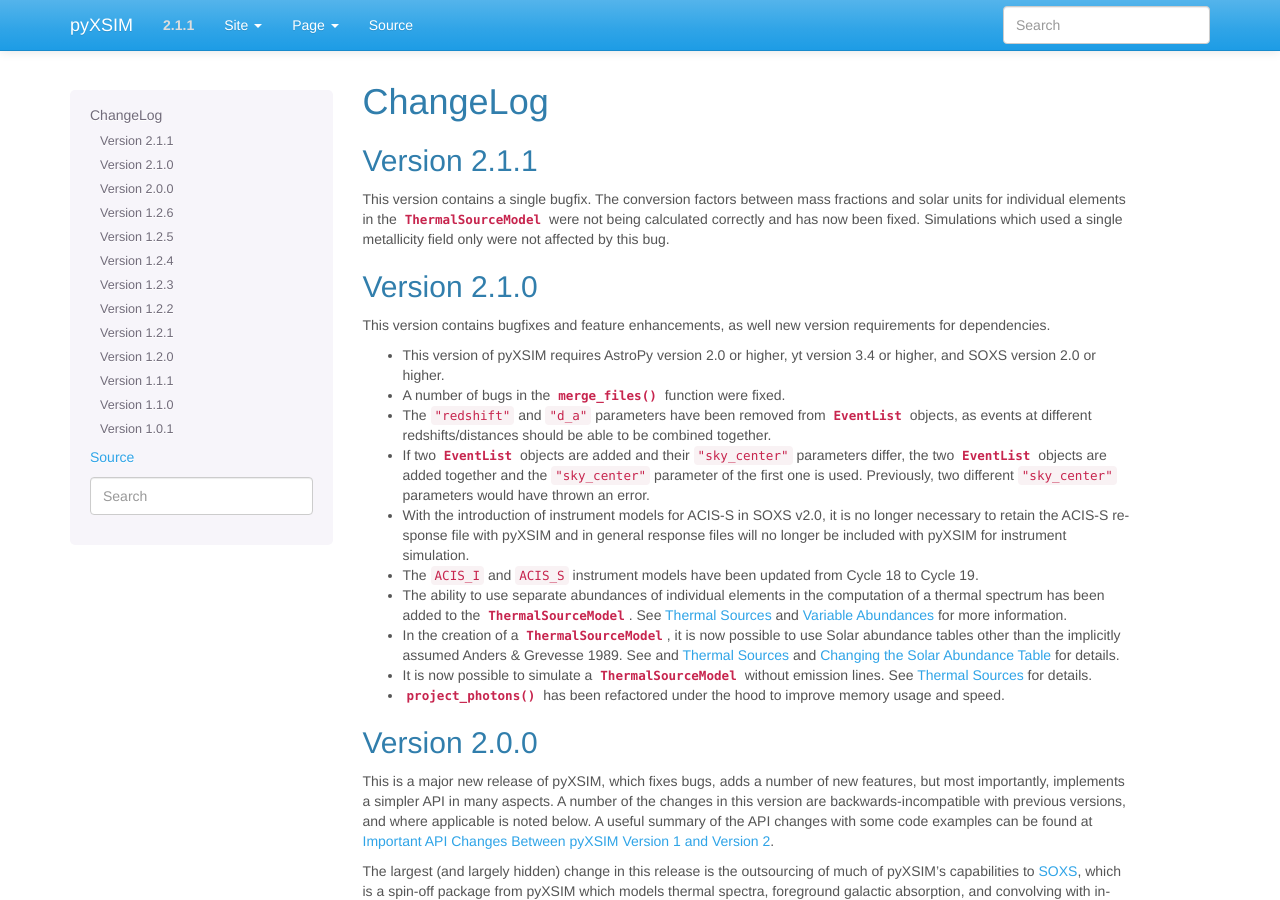
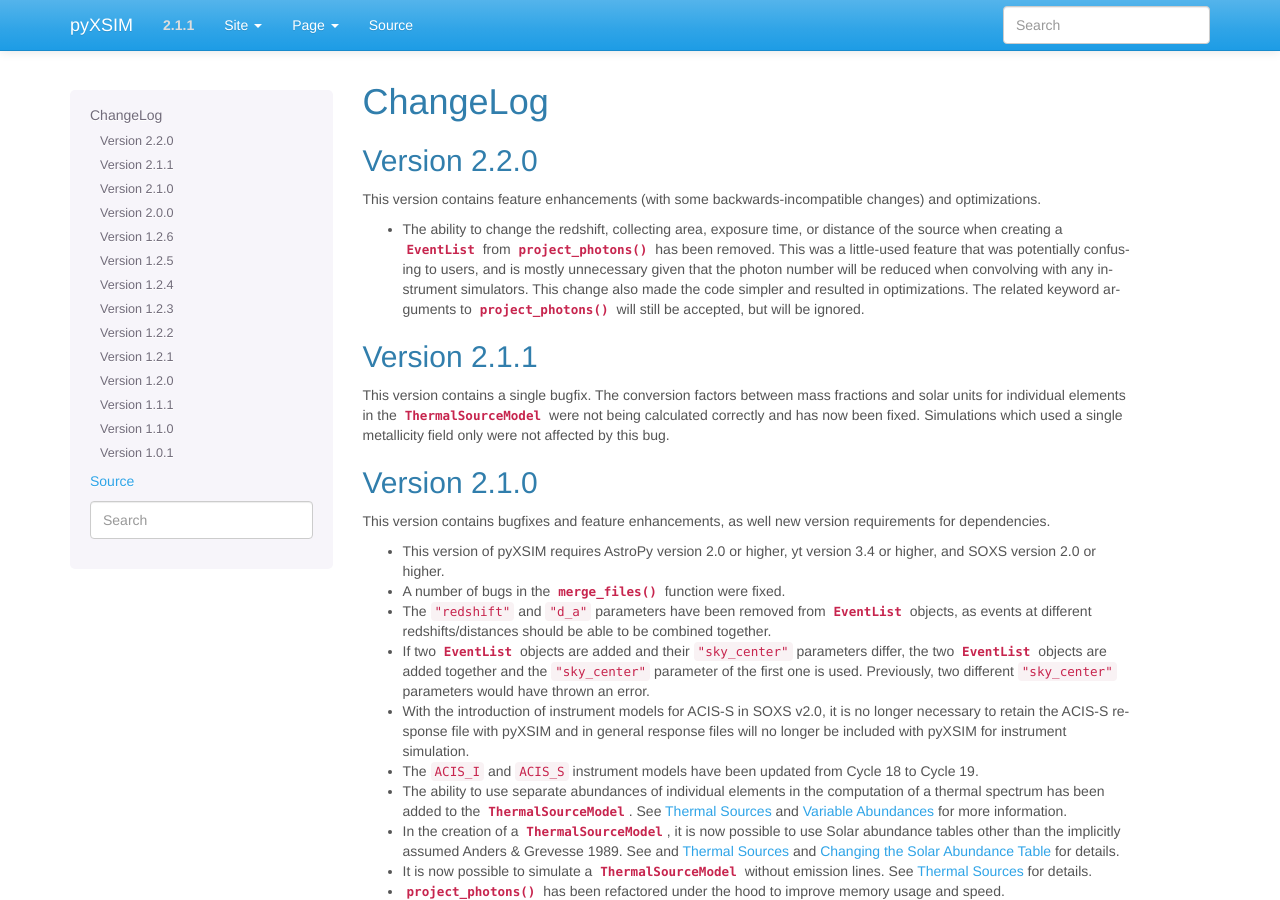
Before and after one commit to jzuhone/pyxsim, a Sphinx documentation site: the page built from doc/source/changelog.rst, in a window 1280 px wide and 900 px high. Built offline with Sphinx 7.4.7, drawn with Linux system fonts in a browser that asks for light colours.

Commit message:
Update the changelog

```diff
--- a/doc/source/changelog.rst
+++ b/doc/source/changelog.rst
@@ -2,6 +2,22 @@
 
 ChangeLog
 =========
+
+Version 2.2.0
+-------------
+
+This version contains feature enhancements (with some backwards-incompatible
+changes) and optimizations.
+
+* The ability to change the redshift, collecting area, exposure time, or
+  distance of the source when creating a :class:`~pyxsim.event_list.EventList`
+  from :meth:`~pyxsim.photon_list.PhotonList.project_photons` has been removed.
+  This was a little-used feature that was potentially confusing to users, and
+  is mostly unnecessary given that the photon number will be reduced when
+  convolving with any instrument simulators. This change also made the code
+  simpler and resulted in optimizations. The related keyword arguments to
+  :meth:`~pyxsim.photon_list.PhotonList.project_photons` will still be accepted,
+  but will be ignored.
 
 Version 2.1.1
 -------------
```
